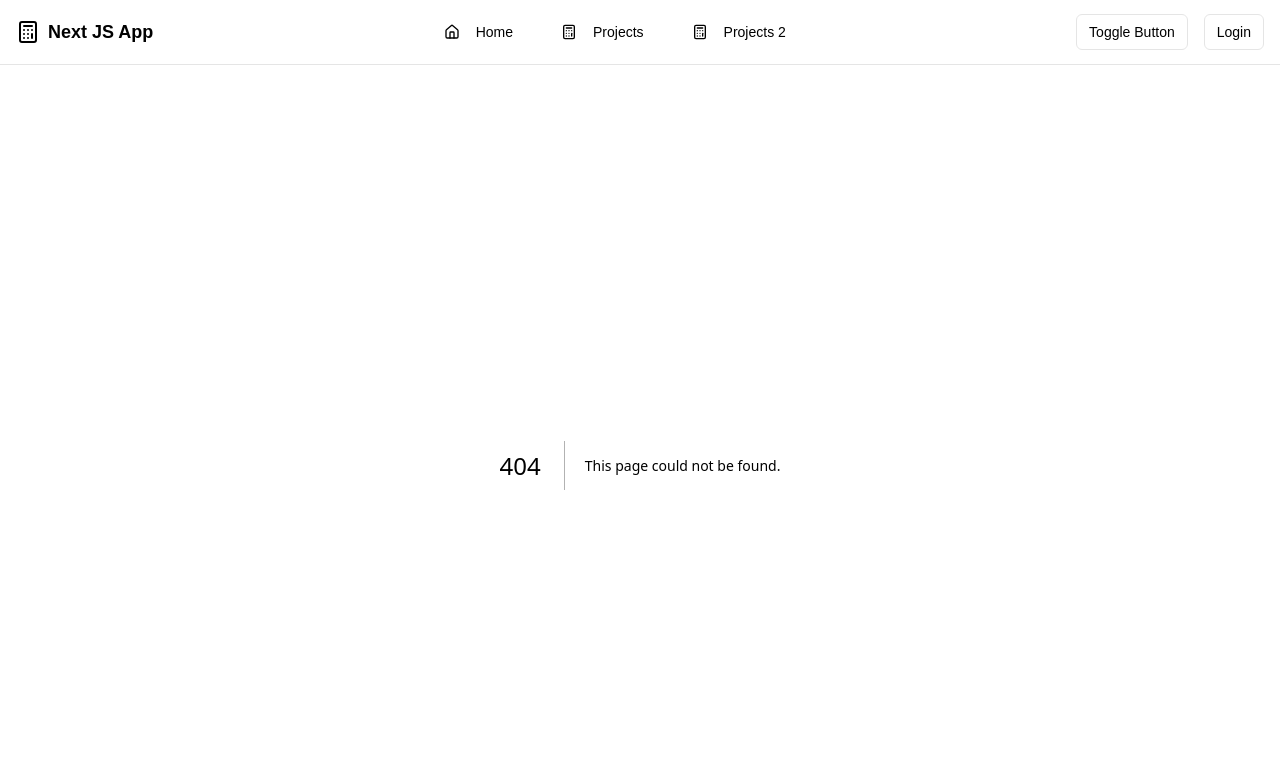
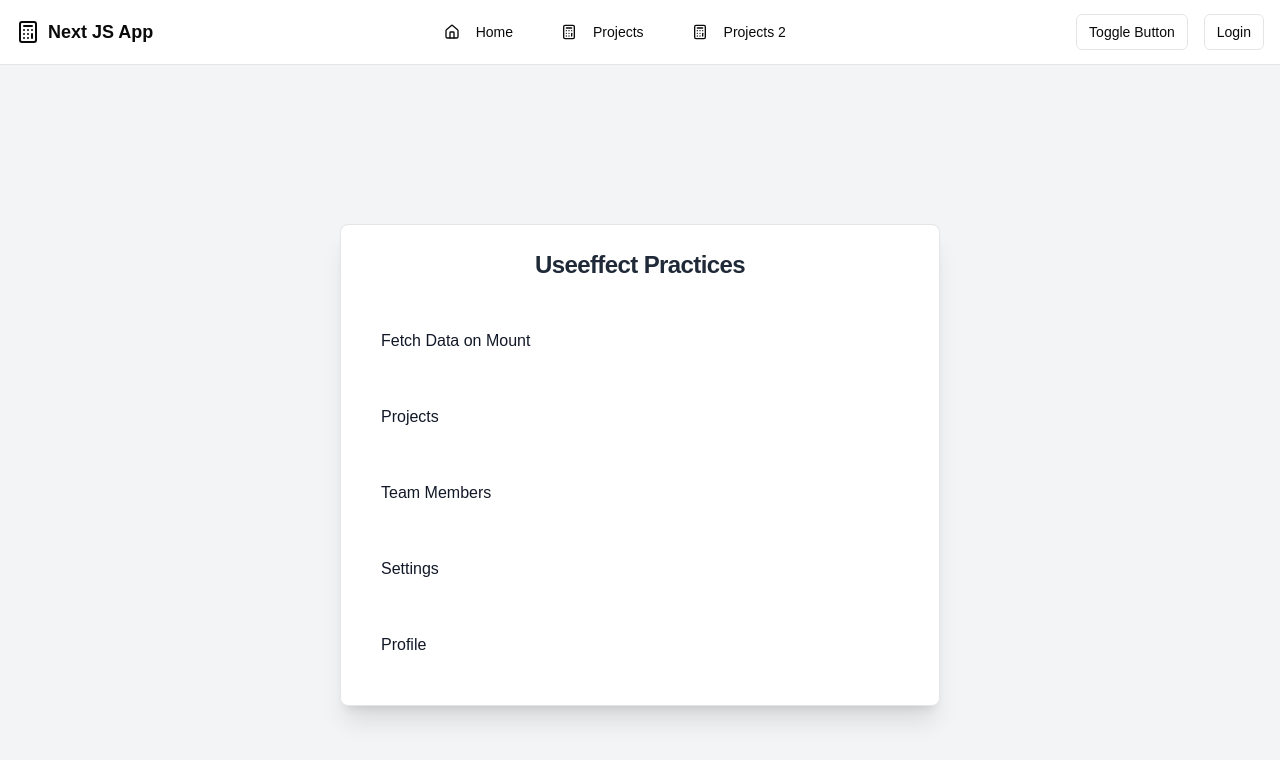
Before and after one commit to 1hirak/ProjectDisplay, a Next.js app: page /useeffect in a window 1280 px wide. Before the commit this address had no page. Shown: the top 760 px of the page. Built offline with nearby package versions, Linux system fonts and the light colour scheme.

Commit message:
problem added

```diff
--- /dev/null
+++ b/src/app/useeffect/page.jsx
@@ -0,0 +1,58 @@
+// TableList.jsx
+"use client";
+
+import Link from "next/link";
+import { Card, CardHeader, CardTitle, CardContent } from "@/components/ui/card";
+import { Table, TableBody, TableCell, TableRow } from "@/components/ui/table";
+import { ChevronRight } from "lucide-react";
+
+const resources = [
+  { id: 1, title: "Fetch Data on Mount", path: "/useeffect/p1" },
+  { id: 2, title: "Projects", path: "/projects" },
+  { id: 3, title: "Team Members", path: "/team" },
+  { id: 4, title: "Settings", path: "/settings" },
+  { id: 5, title: "Profile", path: "/profile" },
+];
+
+export default function TableList() {
+  return (
+    <div className="flex justify-center items-center min-h-screen bg-gray-100">
+      <Card className="w-[600px] shadow-xl">
+        <CardHeader>
+          <CardTitle className="text-center text-2xl font-bold text-gray-800">
+            Useeffect Practices
+          </CardTitle>
+        </CardHeader>
+        <CardContent>
+          <div className="space-y-1">
+            {resources.map((resource) => (
+              <div
+                key={resource.id}
+                className="group hover:bg-gray-50 rounded-lg transition-colors"
+              >
+                <Table>
+                  <TableBody>
+                    <TableRow>
+                      <TableCell className="px-4">
+                        <Link
+                          href={resource.path}
+                          className="flex items-center justify-between w-full py-2 text-gray-900 text-base hover:text-gray-900"
+                        >
+                          <span>{resource.title}</span>
+                          <ChevronRight
+                            className="w-4 h-4 opacity-0 group-hover:opacity-100 transition-opacity"
+                            strokeWidth={1.5}
+                          />
+                        </Link>
+                      </TableCell>
+                    </TableRow>
+                  </TableBody>
+                </Table>
+              </div>
+            ))}
+          </div>
+        </CardContent>
+      </Card>
+    </div>
+  );
+}
--- /dev/null
+++ b/src/app/useff/page.jsx
@@ -0,0 +1,35 @@
+"use client";
+
+import React from "react";
+import { useState, useEffect } from "react";
+
+const Useff = () => {
+  const [first, setfirst] = useState(1);
+  const [data, setdata] = useState("");
+  const [loading, setloading] = useState(false);
+
+  useEffect(() => {
+      setloading(true);
+      fetch("https://jsonplaceholder.typicode.com/todos/1")
+      .then((response) => response.json())
+      .then((json) => setdata(json))
+      .catch((err) => console.log(err));
+      setloading(false);
+
+      return ()=>{console.log("unmounted");
+      }
+  }, [first]);
+
+  return (
+    <>
+      <div>
+        <button onClick={() => setfirst(0)}>fatch data</button>
+      </div>
+
+      {loading && <div>loading...</div>}
+      {data && <div>{JSON.stringify(data)}</div>}
+    </>
+  );
+};
+
+export default Useff;
--- a/src/components/navbar.jsx
+++ b/src/components/navbar.jsx
@@ -37,6 +37,13 @@ export function Navbar() {
               bg-white shadow-lg dark:bg-black transition delay-200 duration-300 "
             >
               <Card className="space-y-1 p-2">
+              <Button
+                  variant="ghost"
+                  className="w-full justify-start hover:bg-gray-100 dark:hover:bg-gray-800"
+                >
+                  {" "}
+                  <Link href="/useeffect">UseEffect</Link>
+                </Button>
                 <Button
                   variant="ghost"
                   className="w-full justify-start hover:bg-gray-100 dark:hover:bg-gray-800"
--- /dev/null
+++ b/src/components/ui/table.jsx
@@ -0,0 +1,83 @@
+import * as React from "react"
+
+import { cn } from "@/lib/utils"
+
+const Table = React.forwardRef(({ className, ...props }, ref) => (
+  <div className="relative w-full overflow-auto">
+    <table
+      ref={ref}
+      className={cn("w-full caption-bottom text-sm", className)}
+      {...props} />
+  </div>
+))
+Table.displayName = "Table"
+
+const TableHeader = React.forwardRef(({ className, ...props }, ref) => (
+  <thead ref={ref} className={cn("[&_tr]:border-b", className)} {...props} />
+))
+TableHeader.displayName = "TableHeader"
+
+const TableBody = React.forwardRef(({ className, ...props }, ref) => (
+  <tbody
+    ref={ref}
+    className={cn("[&_tr:last-child]:border-0", className)}
+    {...props} />
+))
+TableBody.displayName = "TableBody"
+
+const TableFooter = React.forwardRef(({ className, ...props }, ref) => (
+  <tfoot
+    ref={ref}
+    className={cn("border-t bg-muted/50 font-medium [&>tr]:last:border-b-0", className)}
+    {...props} />
+))
+TableFooter.displayName = "TableFooter"
+
+const TableRow = React.forwardRef(({ className, ...props }, ref) => (
+  <tr
+    ref={ref}
+    className={cn(
+      "border-b transition-colors hover:bg-muted/50 data-[state=selected]:bg-muted",
+      className
+    )}
+    {...props} />
+))
+TableRow.displayName = "TableRow"
+
+const TableHead = React.forwardRef(({ className, ...props }, ref) => (
+  <th
+    ref={ref}
+    className={cn(
+      "h-12 px-4 text-left align-middle font-medium text-muted-foreground [&:has([role=checkbox])]:pr-0",
+      className
+    )}
+    {...props} />
+))
+TableHead.displayName = "TableHead"
+
+const TableCell = React.forwardRef(({ className, ...props }, ref) => (
+  <td
+    ref={ref}
+    className={cn("p-4 align-middle [&:has([role=checkbox])]:pr-0", className)}
+    {...props} />
+))
+TableCell.displayName = "TableCell"
+
+const TableCaption = React.forwardRef(({ className, ...props }, ref) => (
+  <caption
+    ref={ref}
+    className={cn("mt-4 text-sm text-muted-foreground", className)}
+    {...props} />
+))
+TableCaption.displayName = "TableCaption"
+
+export {
+  Table,
+  TableHeader,
+  TableBody,
+  TableFooter,
+  TableHead,
+  TableRow,
+  TableCell,
+  TableCaption,
+}
```
Also changed, not shown: src/app/useeffect/p1/page.jsx (added, +19 -0 lines).
